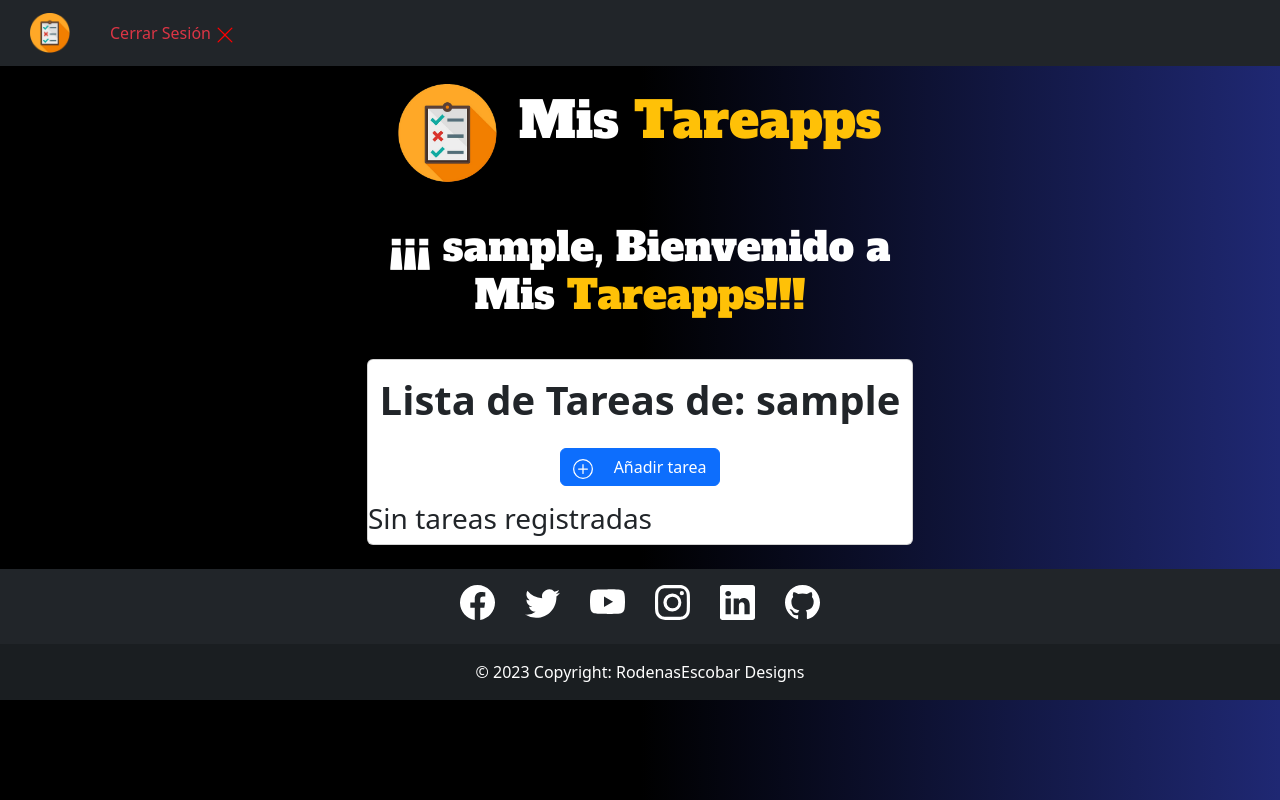
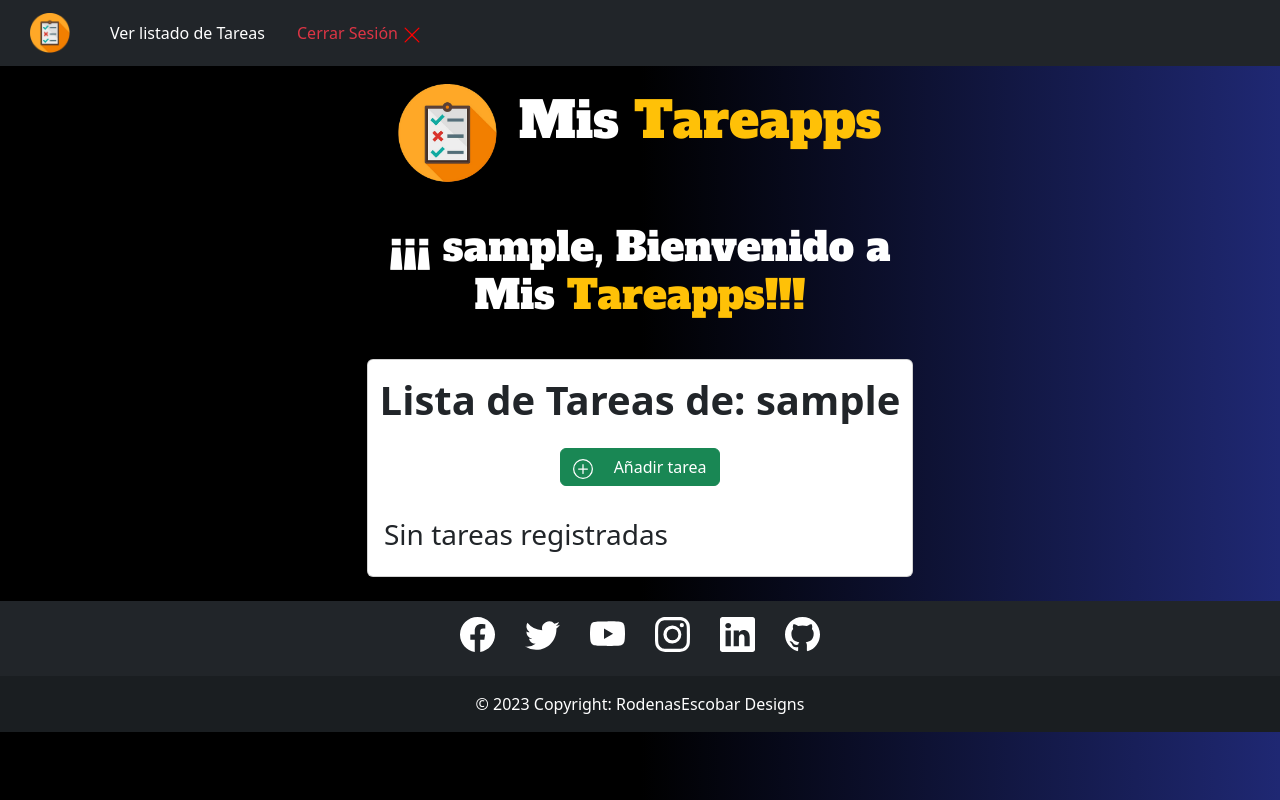
Before and after one commit to Leonardo-Rodenas/Trabajos-Individuales-Modulo-7, a Django app: page /lista_tareas/ in a window 1280 px wide. Run offline with Django 4.2, Linux system fonts and the light colour scheme; the visitor is signed in with stand-in values (Sample User, id 1); data that the repository does not hold is empty; some libraries are stand-ins or nearby versions.

Commit message:
actualizo version final de la entrega numero 3

```diff
--- a/ejercicio_individual/app_1/templates/base.html
+++ b/ejercicio_individual/app_1/templates/base.html
@@ -49,6 +49,9 @@
                 </li>
                 {% endif%}
                 {% if user.is_authenticated %}
+                <li class="nav-item">
+                    <a class="nav-link text-white ms-3" href="{% url 'lista_tareas' %}">Ver listado de Tareas</a>
+                </li>
                 <li class="nav-item">
                     <a class="nav-link text-danger ms-3" href="{% url 'logout' %}">Cerrar Sesión<svg xmlns="http://www.w3.org/2000/svg"
                             width="20" height="20" fill="red" class="bi bi-x-lg ms-1" viewBox="0 0 16 16">
--- a/ejercicio_individual/app_1/templates/templates_app/app_1/lista_tareas.html
+++ b/ejercicio_individual/app_1/templates/templates_app/app_1/lista_tareas.html
@@ -18,7 +18,7 @@
             <div class="card mb-3">
                 <h1 class="text-center fw-bold mt-3">Lista de Tareas de: {{ request.user }} </h1>
                 <div class="text-center">
-                    <button class="btn btn-primary my-3" href="#">
+                    <button class="btn btn-success my-3" href="#">
                         <svg xmlns="http://www.w3.org/2000/svg" width="20" height="20"
                             fill="currentColor" class="bi bi-plus-circle me-3" viewBox="0 0 16 16">
                             <path d="M8 15A7 7 0 1 1 8 1a7 7 0 0 1 0 14zm0 1A8 8 0 1 0 8 0a8 8 0 0 0 0 16z" />
@@ -27,15 +27,20 @@
                         </svg> Añadir tarea
                     </button>
                 </div>
-                {% for tarea in Tareas %}
-                <p class="mx-3"> {{ tarea.titulo }} , vence el: {{ tarea.fecha_vencimiento }} <a class="btn btn-primary"
-                        href="{% url 'detalle_tarea' tarea.id %}">Ver</a></p>
-                {% empty %}
-                <h3>Sin tareas registradas</h3>
-                {% endfor %}
+                <div class="m-3">
+                    {% for tarea in Tareas %}
+                    <div class="mx-3 d-flex justify-content-between align-items-center">
+                        <p class="mb-0">{{ tarea.titulo }}, vence el: {{ tarea.fecha_vencimiento }}</p>
+                        <a class="btn btn-primary my-1" href="{% url 'detalle_tarea' tarea.id %}">Ver</a>
+                    </div>
+                    {% empty %}
+                    <h3>Sin tareas registradas</h3>
+                    {% endfor %}
+                </div>
             </div>
         </div>
     </div>
 </div>
 
+
 {% endblock %}
--- a/ejercicio_individual/app_1/views.py
+++ b/ejercicio_individual/app_1/views.py
@@ -28,17 +28,17 @@ class VistaLoginCustom(LoginView):
 
 #Ver lista Tareas
 class ListaTareas(LoginRequiredMixin, ListView):
-    model = Tarea
-    context_object_name = 'Tareas'
-    template_name = 'templates_app/app_1/lista_tareas.html'
-    ordering = ['fecha_vencimiento']
+    model = Tarea # Modelo a utilizar
+    context_object_name = 'Tareas'  # Le da un nuevo nombre en el for para que no se llame simplemente object
+    template_name = 'templates_app/app_1/lista_tareas.html' # modifica la ruta el template para que no sea necesario que se llame tarea_detail.html (prefijo = modelo, sufijo=list, así lo busca por defecto al usar estas clases heredadas)
+    ordering = ['fecha_vencimiento'] # Ordena por fecha vencimiento
 
-    def get_queryset(self):
+    def get_queryset(self): # Acá ordeno las querys para ordenar las tareas
         queryset = super().get_queryset()
         queryset = queryset.filter(usuario=self.request.user)
         return queryset
 
-    def get_context_data(self, **kwargs):
+    def get_context_data(self, **kwargs): # Recibe las tareas sólo del usuario logueado y no todas las tareas en la base de datos.
         context = super().get_context_data(**kwargs)
         tareas_usuario = self.get_queryset()
         context['Tareas'] = tareas_usuario
```
Also changed, not shown: ejercicio_individual/app_1/templates/templates_app/app_1/detalle_tarea.html (+22 -10 lines), ejercicio_individual/app_1/static/style.css (line endings or trailing spaces).
